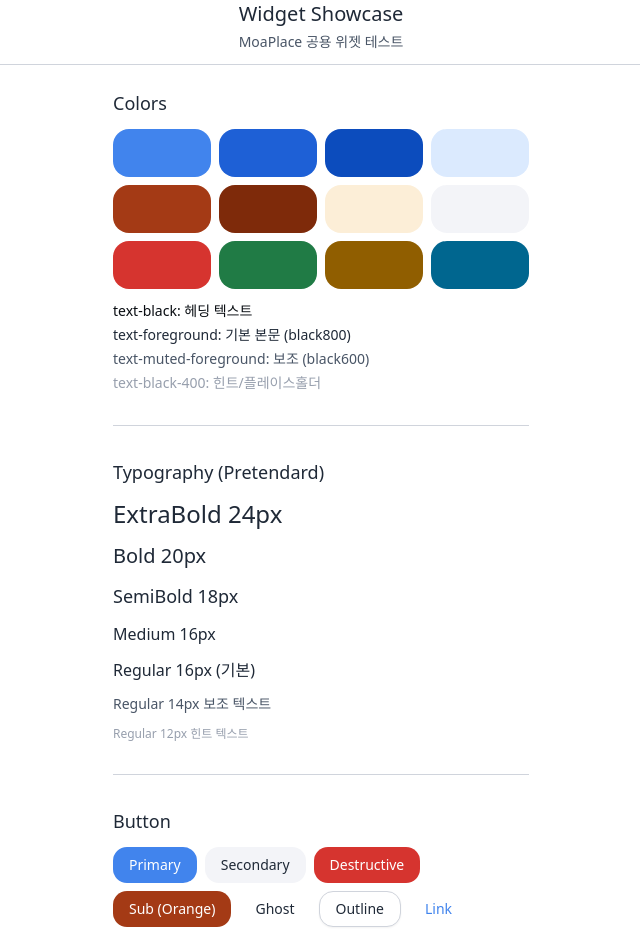
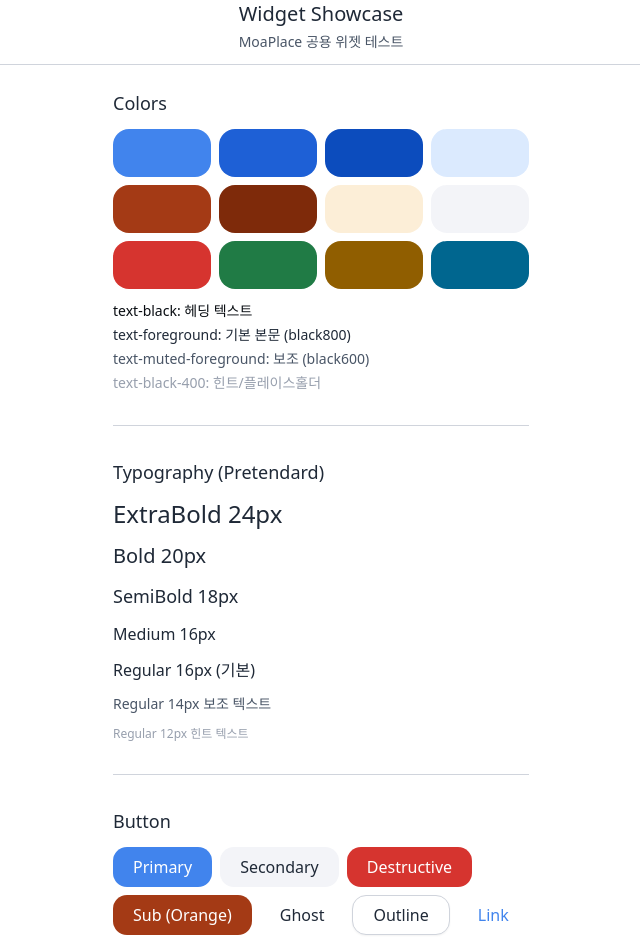
Before and after one commit to Moaplace/moaplace-client, a React (Vite) app: page /widget-showcase in a window 1280 px wide. Shown: the top 937 px of the page, without its empty margins (319-959 px from the left). Built offline with nearby package versions, Linux system fonts and the light colour scheme; a web font is replaced by a local one.

Commit message:
Style: 버튼 텍스트/높이 사이즈업 및 인풋 radius 조정

```diff
--- a/src/components/ui/button.tsx
+++ b/src/components/ui/button.tsx
@@ -6,7 +6,7 @@ import { Slot } from "radix-ui"
 import { cn } from "@/lib/utils"
 
 const buttonVariants = cva(
-  "inline-flex items-center justify-center gap-2 whitespace-nowrap rounded-md text-sm font-pretendard-md transition-all disabled:pointer-events-none disabled:opacity-50 [&_svg]:pointer-events-none [&_svg:not([class*='size-'])]:size-4 shrink-0 [&_svg]:shrink-0 outline-none focus-visible:border-ring focus-visible:ring-ring/50 focus-visible:ring-[3px] aria-invalid:ring-destructive/20 dark:aria-invalid:ring-destructive/40 aria-invalid:border-destructive",
+  "inline-flex items-center justify-center gap-2 whitespace-nowrap rounded-md text-base font-pretendard-md transition-all disabled:pointer-events-none disabled:opacity-50 [&_svg]:pointer-events-none [&_svg:not([class*='size-'])]:size-4 shrink-0 [&_svg]:shrink-0 outline-none focus-visible:border-ring focus-visible:ring-ring/50 focus-visible:ring-[3px] aria-invalid:ring-destructive/20 dark:aria-invalid:ring-destructive/40 aria-invalid:border-destructive",
   {
     variants: {
       variant: {
@@ -23,14 +23,14 @@ const buttonVariants = cva(
         link: "text-primary underline-offset-4 hover:underline",
       },
       size: {
-        default: "h-9 px-4 py-2 has-[>svg]:px-3",
-        xs: "h-6 gap-1 rounded-md px-2 text-xs has-[>svg]:px-1.5 [&_svg:not([class*='size-'])]:size-3",
-        sm: "h-8 rounded-md gap-1.5 px-3 has-[>svg]:px-2.5",
-        lg: "h-10 rounded-md px-6 has-[>svg]:px-4",
-        icon: "size-9",
-        "icon-xs": "size-6 rounded-md [&_svg:not([class*='size-'])]:size-3",
-        "icon-sm": "size-8",
-        "icon-lg": "size-10",
+        default: "h-10 px-5 py-2 has-[>svg]:px-4",
+        xs: "h-7 gap-1 rounded-md px-2.5 text-xs has-[>svg]:px-1.5 [&_svg:not([class*='size-'])]:size-3",
+        sm: "h-9 rounded-md gap-1.5 px-4 text-sm has-[>svg]:px-3",
+        lg: "h-12 rounded-md px-6 has-[>svg]:px-5",
+        icon: "size-10",
+        "icon-xs": "size-7 rounded-md [&_svg:not([class*='size-'])]:size-3",
+        "icon-sm": "size-9",
+        "icon-lg": "size-12",
       },
     },
     defaultVariants: {
--- a/src/components/ui/input.tsx
+++ b/src/components/ui/input.tsx
@@ -8,7 +8,7 @@ function Input({ className, type, ...props }: React.ComponentProps<"input">) {
       type={type}
       data-slot="input"
       className={cn(
-        "file:text-foreground placeholder:text-muted-foreground selection:bg-primary selection:text-primary-foreground dark:bg-input/30 border-input h-9 w-full min-w-0 rounded-md border bg-transparent px-3 py-1 text-base shadow-xs transition-[color,box-shadow] outline-none file:inline-flex file:h-7 file:border-0 file:bg-transparent file:text-sm file:font-pretendard-md disabled:pointer-events-none disabled:cursor-not-allowed disabled:opacity-50 md:text-sm",
+        "file:text-foreground placeholder:text-muted-foreground selection:bg-primary selection:text-primary-foreground dark:bg-input/30 border-input h-9 w-full min-w-0 rounded-lg border bg-transparent px-3 py-1 text-base shadow-xs transition-[color,box-shadow] outline-none file:inline-flex file:h-7 file:border-0 file:bg-transparent file:text-sm file:font-pretendard-md disabled:pointer-events-none disabled:cursor-not-allowed disabled:opacity-50 md:text-sm",
         "focus-visible:border-ring focus-visible:ring-ring/50 focus-visible:ring-[3px]",
         "aria-invalid:ring-destructive/20 dark:aria-invalid:ring-destructive/40 aria-invalid:border-destructive",
         className
```
